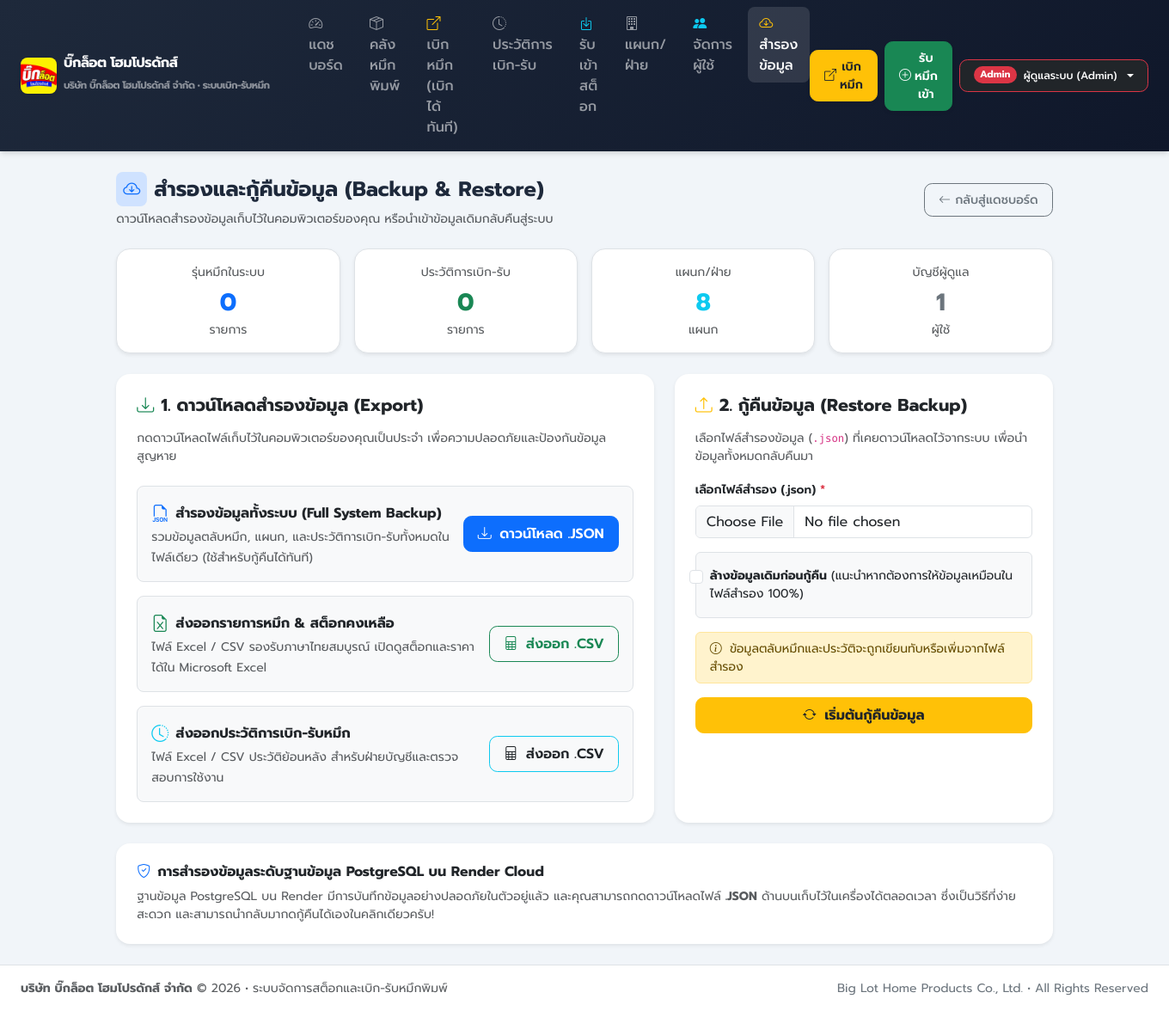
After one commit to punnoiizeiei/stock-management, a Laravel app: page /backup in a window 1360 px wide. The commit adds this page. Shown: the whole page at 86% size. Run offline with Laravel 12, Linux system fonts and the light colour scheme; a user stored in the database is signed in; data comes from the database, SQL or seed files in the repository.

Commit message:
Add One-Click Backup and Restore feature for admin

```diff
--- /dev/null
+++ b/app/Http/Controllers/BackupController.php
@@ -0,0 +1,245 @@
+<?php
+
+namespace App\Http\Controllers;
+
+use App\Models\Department;
+use App\Models\Ink;
+use App\Models\InkTransaction;
+use App\Models\User;
+use Carbon\Carbon;
+use Illuminate\Http\RedirectResponse;
+use Illuminate\Http\Request;
+use Illuminate\Support\Facades\DB;
+use Illuminate\View\View;
+use Symfony\Component\HttpFoundation\StreamedResponse;
+
+class BackupController extends Controller
+{
+    public function index(): View
+    {
+        $totalInks = Ink::count();
+        $totalTransactions = InkTransaction::count();
+        $totalDepartments = Department::count();
+        $totalUsers = User::count();
+
+        return view('backup.index', compact('totalInks', 'totalTransactions', 'totalDepartments', 'totalUsers'));
+    }
+
+    /**
+     * Download a complete JSON backup of the database
+     */
+    public function exportJson(): StreamedResponse
+    {
+        $fileName = 'backup_stock_biglot_'.now()->format('Y-m-d_His').'.json';
+
+        $data = [
+            'app' => 'Big Lot Home Products - Ink Stock Management',
+            'exported_at' => now()->toIso8601String(),
+            'version' => '1.0',
+            'departments' => Department::all()->toArray(),
+            'inks' => Ink::all()->toArray(),
+            'transactions' => InkTransaction::all()->toArray(),
+        ];
+
+        return response()->streamDownload(function () use ($data) {
+            echo json_encode($data, JSON_PRETTY_PRINT | JSON_UNESCAPED_UNICODE);
+        }, $fileName, [
+            'Content-Type' => 'application/json',
+        ]);
+    }
+
+    /**
+     * Export Ink Catalog as CSV (compatible with Microsoft Excel)
+     */
+    public function exportInksCsv(): StreamedResponse
+    {
+        $fileName = 'inks_catalog_'.now()->format('Y-m-d').'.csv';
+
+        $inks = Ink::orderBy('brand')->orderBy('model')->get();
+
+        return response()->streamDownload(function () use ($inks) {
+            $handle = fopen('php://output', 'w');
+            // UTF-8 BOM for Microsoft Excel Thai language compatibility
+            fwrite($handle, "\xEF\xBB\xBF");
+
+            // Header row
+            fputcsv($handle, [
+                'รหัสหมึก',
+                'ยี่ห้อ (Brand)',
+                'รุ่นหมึก (Model)',
+                'ชื่อเต็ม',
+                'สี (Color)',
+                'ประเภท',
+                'หน่วยนับ',
+                'คงเหลือปัจจุบัน',
+                'จุดเตือนขั้นต่ำ',
+                'สถานที่จัดเก็บ',
+                'เครื่องพิมพ์ที่รองรับ',
+                'ราคาต่อหน่วย (บาท)',
+                'หมายเหตุ',
+            ]);
+
+            foreach ($inks as $i) {
+                fputcsv($handle, [
+                    $i->code,
+                    $i->brand,
+                    $i->model,
+                    $i->name,
+                    $i->color,
+                    $i->type,
+                    $i->unit,
+                    $i->current_stock,
+                    $i->min_stock,
+                    $i->location,
+                    $i->compatible_printers,
+                    $i->price_per_unit,
+                    $i->notes,
+                ]);
+            }
+
+            fclose($handle);
+        }, $fileName, [
+            'Content-Type' => 'text/csv; charset=UTF-8',
+        ]);
+    }
+
+    /**
+     * Export Transaction History as CSV (compatible with Microsoft Excel)
+     */
+    public function exportTransactionsCsv(): StreamedResponse
+    {
+        $fileName = 'transactions_history_'.now()->format('Y-m-d').'.csv';
+
+        $transactions = InkTransaction::with('ink')->orderBy('action_date', 'desc')->orderBy('id', 'desc')->get();
+
+        return response()->streamDownload(function () use ($transactions) {
+            $handle = fopen('php://output', 'w');
+            // UTF-8 BOM for Microsoft Excel Thai language compatibility
+            fwrite($handle, "\xEF\xBB\xBF");
+
+            // Header row
+            fputcsv($handle, [
+                'วันที่ทำรายการ',
+                'เลขที่เอกสาร',
+                'ประเภทรายการ',
+                'รหัสหมึก',
+                'ยี่ห้อ/รุ่น',
+                'สี',
+                'จำนวน',
+                'หน่วยนับ',
+                'สต็อกก่อนหน้า',
+                'สต็อกหลังทำรายการ',
+                'ชื่อผู้ทำรายการ',
+                'แผนก/ฝ่าย',
+                'เครื่องพิมพ์/จุดติดตั้ง',
+                'เลขที่อ้างอิง/PO',
+                'หมายเหตุ',
+            ]);
+
+            foreach ($transactions as $tx) {
+                fputcsv($handle, [
+                    $tx->action_date ? Carbon::parse($tx->action_date)->format('Y-m-d') : '',
+                    $tx->transaction_code,
+                    $tx->type_label,
+                    $tx->ink->code ?? '',
+                    ($tx->ink->brand ?? '').' '.($tx->ink->model ?? ''),
+                    $tx->ink->color ?? '',
+                    $tx->quantity,
+                    $tx->ink->unit ?? 'ตลับ',
+                    $tx->stock_before,
+                    $tx->stock_after,
+                    $tx->person_name,
+                    $tx->department_name,
+                    $tx->printer_target,
+                    $tx->reference_no,
+                    $tx->notes,
+                ]);
+            }
+
+            fclose($handle);
+        }, $fileName, [
+            'Content-Type' => 'text/csv; charset=UTF-8',
+        ]);
+    }
+
+    /**
+     * Restore database from an uploaded JSON backup file
+     */
+    public function restore(Request $request): RedirectResponse
+    {
+        $request->validate([
+            'backup_file' => 'required|file|mimes:json,txt|max:10240',
+        ]);
+
+        $content = file_get_contents($request->file('backup_file')->getRealPath());
+        $data = json_decode($content, true);
+
+        if (! is_array($data) || (! isset($data['inks']) && ! isset($data['departments']))) {
+            return back()->with('error', 'ไฟล์ข้อมูลสำรองไม่ถูกต้อง กรุณาใช้ไฟล์ JSON ที่ดาวน์โหลดจากระบบนี้เท่านั้น');
+        }
+
+        try {
+            DB::transaction(function () use ($data, $request) {
+                // If clean restore requested, clear existing transactions & inks
+                if ($request->boolean('clean_restore')) {
+                    $driver = DB::getDriverName();
+                    if ($driver === 'pgsql') {
+                        DB::statement('TRUNCATE TABLE ink_transactions, inks RESTART IDENTITY CASCADE');
+                    } else {
+                        InkTransaction::query()->delete();
+                        Ink::query()->delete();
+                    }
+                }
+
+                // 1. Restore Departments
+                if (! empty($data['departments']) && is_array($data['departments'])) {
+                    foreach ($data['departments'] as $d) {
+                        Department::updateOrCreate(
+                            ['name' => $d['name']],
+                            [
+                                'code' => $d['code'] ?? null,
+                                'contact_person' => $d['contact_person'] ?? null,
+                            ]
+                        );
+                    }
+                }
+
+                // 2. Restore Inks
+                $inkIdMap = [];
+                if (! empty($data['inks']) && is_array($data['inks'])) {
+                    foreach ($data['inks'] as $i) {
+                        $oldId = $i['id'] ?? null;
+                        unset($i['id'], $i['created_at'], $i['updated_at']);
+
+                        $ink = Ink::updateOrCreate(
+                            ['code' => $i['code']],
+                            $i
+                        );
+
+                        if ($oldId) {
+                            $inkIdMap[$oldId] = $ink->id;
+                        }
+                    }
+                }
+
+                // 3. Restore Transactions
+                if (! empty($data['transactions']) && is_array($data['transactions'])) {
+                    foreach ($data['transactions'] as $tx) {
+                        $targetInkId = $inkIdMap[$tx['ink_id']] ?? $tx['ink_id'];
+                        unset($tx['id'], $tx['created_at'], $tx['updated_at']);
+                        $tx['ink_id'] = $targetInkId;
+
+                        InkTransaction::updateOrCreate(
+                            ['transaction_code' => $tx['transaction_code']],
+                            $tx
+                        );
+                    }
+                }
+            });
+
+            return redirect()->route('backup.index')->with('success', 'กู้คืนข้อมูลจากไฟล์สำรองสำเร็จเรียบร้อยแล้ว!');
+        } catch (\Exception $e) {
+            return back()->with('error', 'เกิดข้อผิดพลาดในการกู้คืนข้อมูล: '.$e->getMessage());
+        }
+    }
+}
--- /dev/null
+++ b/resources/views/backup/index.blade.php
@@ -0,0 +1,192 @@
+@extends('layouts.app')
+
+@section('title', 'สำรองและกู้คืนข้อมูล (Backup & Restore)')
+
+@section('content')
+<div class="row justify-content-center">
+    <div class="col-lg-10">
+        <!-- Header -->
+        <div class="d-flex align-items-center justify-content-between mb-4">
+            <div>
+                <h4 class="fw-bold mb-1 d-flex align-items-center gap-2">
+                    <span class="p-2 bg-primary-subtle text-primary rounded-3 d-inline-flex">
+                        <i class="bi bi-cloud-arrow-down fs-5"></i>
+                    </span>
+                    สำรองและกู้คืนข้อมูล (Backup & Restore)
+                </h4>
+                <p class="text-muted small mb-0">ดาวน์โหลดสำรองข้อมูลเก็บไว้ในคอมพิวเตอร์ของคุณ หรือนำเข้าข้อมูลเดิมกลับคืนสู่ระบบ</p>
+            </div>
+            <a href="{{ route('dashboard') }}" class="btn btn-outline-secondary btn-sm">
+                <i class="bi bi-arrow-left"></i> กลับสู่แดชบอร์ด
+            </a>
+        </div>
+
+        <!-- Current Database Summary -->
+        <div class="row g-3 mb-4">
+            <div class="col-6 col-md-3">
+                <div class="card p-3 bg-white border shadow-sm text-center">
+                    <div class="text-muted small">รุ่นหมึกในระบบ</div>
+                    <div class="fs-3 fw-bold text-primary mt-1">{{ number_format($totalInks) }}</div>
+                    <small class="text-muted">รายการ</small>
+                </div>
+            </div>
+            <div class="col-6 col-md-3">
+                <div class="card p-3 bg-white border shadow-sm text-center">
+                    <div class="text-muted small">ประวัติการเบิก-รับ</div>
+                    <div class="fs-3 fw-bold text-success mt-1">{{ number_format($totalTransactions) }}</div>
+                    <small class="text-muted">รายการ</small>
+                </div>
+            </div>
+            <div class="col-6 col-md-3">
+                <div class="card p-3 bg-white border shadow-sm text-center">
+                    <div class="text-muted small">แผนก/ฝ่าย</div>
+                    <div class="fs-3 fw-bold text-info mt-1">{{ number_format($totalDepartments) }}</div>
+                    <small class="text-muted">แผนก</small>
+                </div>
+            </div>
+            <div class="col-6 col-md-3">
+                <div class="card p-3 bg-white border shadow-sm text-center">
+                    <div class="text-muted small">บัญชีผู้ดูแล</div>
+                    <div class="fs-3 fw-bold text-secondary mt-1">{{ number_format($totalUsers) }}</div>
+                    <small class="text-muted">ผู้ใช้</small>
+                </div>
+            </div>
+        </div>
+
+        <div class="row g-4 mb-4">
+            <!-- 1. Download Backup Section -->
+            <div class="col-lg-7">
+                <div class="card bg-white p-4 shadow-sm h-100">
+                    <h5 class="fw-bold mb-3 d-flex align-items-center gap-2 text-dark">
+                        <i class="bi bi-download text-success"></i>
+                        1. ดาวน์โหลดสำรองข้อมูล (Export)
+                    </h5>
+                    <p class="text-muted small mb-4">
+                        กดดาวน์โหลดไฟล์เก็บไว้ในคอมพิวเตอร์ของคุณเป็นประจำ เพื่อความปลอดภัยและป้องกันข้อมูลสูญหาย
+                    </p>
+
+                    <div class="d-flex flex-column gap-3">
+                        <!-- Full JSON Backup -->
+                        <div class="p-3 bg-light rounded-3 border d-flex flex-column flex-sm-row justify-content-between align-items-sm-center gap-3">
+                            <div>
+                                <div class="fw-bold text-dark d-flex align-items-center gap-2">
+                                    <i class="bi bi-filetype-json text-primary fs-5"></i>
+                                    สำรองข้อมูลทั้งระบบ (Full System Backup)
+                                </div>
+                                <small class="text-muted">รวมข้อมูลตลับหมึก, แผนก, และประวัติการเบิก-รับทั้งหมดในไฟล์เดียว (ใช้สำหรับกู้คืนได้ทันที)</small>
+                            </div>
+                            <a href="{{ route('backup.export_json') }}" class="btn btn-primary fw-semibold px-3 text-nowrap">
+                                <i class="bi bi-download me-1"></i> ดาวน์โหลด .JSON
+                            </a>
+                        </div>
+
+                        <!-- Inks CSV for Excel -->
+                        <div class="p-3 bg-light rounded-3 border d-flex flex-column flex-sm-row justify-content-between align-items-sm-center gap-3">
+                            <div>
+                                <div class="fw-bold text-dark d-flex align-items-center gap-2">
+                                    <i class="bi bi-file-earmark-excel text-success fs-5"></i>
+                                    ส่งออกรายการหมึก & สต็อกคงเหลือ
+                                </div>
+                                <small class="text-muted">ไฟล์ Excel / CSV รองรับภาษาไทยสมบูรณ์ เปิดดูสต็อกและราคาได้ใน Microsoft Excel</small>
+                            </div>
+                            <a href="{{ route('backup.export_inks_csv') }}" class="btn btn-outline-success fw-semibold px-3 text-nowrap">
+                                <i class="bi bi-file-spreadsheet me-1"></i> ส่งออก .CSV
+                            </a>
+                        </div>
+
+                        <!-- Transactions CSV for Excel -->
+                        <div class="p-3 bg-light rounded-3 border d-flex flex-column flex-sm-row justify-content-between align-items-sm-center gap-3">
+                            <div>
+                                <div class="fw-bold text-dark d-flex align-items-center gap-2">
+                                    <i class="bi bi-clock-history text-info fs-5"></i>
+                                    ส่งออกประวัติการเบิก-รับหมึก
+                                </div>
+                                <small class="text-muted">ไฟล์ Excel / CSV ประวัติย้อนหลัง สำหรับฝ่ายบัญชีและตรวจสอบการใช้งาน</small>
+                            </div>
+                            <a href="{{ route('backup.export_transactions_csv') }}" class="btn btn-outline-info text-dark fw-semibold px-3 text-nowrap">
+                                <i class="bi bi-file-spreadsheet me-1"></i> ส่งออก .CSV
+                            </a>
+                        </div>
+                    </div>
+                </div>
+            </div>
+
+            <!-- 2. Restore Backup Section -->
+            <div class="col-lg-5">
+                <div class="card bg-white p-4 shadow-sm h-100">
+                    <h5 class="fw-bold mb-3 d-flex align-items-center gap-2 text-dark">
+                        <i class="bi bi-upload text-warning"></i>
+                        2. กู้คืนข้อมูล (Restore Backup)
+                    </h5>
+                    <p class="text-muted small mb-3">
+                        เลือกไฟล์สำรองข้อมูล (<code>.json</code>) ที่เคยดาวน์โหลดไว้จากระบบ เพื่อนำข้อมูลทั้งหมดกลับคืนมา
+                    </p>
+
+                    <form action="{{ route('backup.restore') }}" method="POST" enctype="multipart/form-data" id="restoreForm">
+                        @csrf
+                        <div class="mb-3">
+                            <label class="form-label fw-semibold small">เลือกไฟล์สำรอง (.json) <span class="text-danger">*</span></label>
+                            <input type="file" name="backup_file" accept=".json,.txt" class="form-control" required>
+                        </div>
+
+                        <div class="form-check bg-light p-3 rounded-2 border mb-3">
+                            <input class="form-check-input" type="checkbox" name="clean_restore" value="1" id="cleanRestoreCheck">
+                            <label class="form-check-label small text-dark" for="cleanRestoreCheck">
+                                <strong>ล้างข้อมูลเดิมก่อนกู้คืน</strong> (แนะนำหากต้องการให้ข้อมูลเหมือนในไฟล์สำรอง 100%)
+                            </label>
+                        </div>
+
+                        <div class="alert alert-warning py-2 px-3 small mb-3">
+                            <i class="bi bi-info-circle me-1"></i> ข้อมูลตลับหมึกและประวัติจะถูกเขียนทับหรือเพิ่มจากไฟล์สำรอง
+                        </div>
+
+                        <button type="button" class="btn btn-warning text-dark fw-bold w-100" data-bs-toggle="modal" data-bs-target="#confirmRestoreModal">
+                            <i class="bi bi-arrow-repeat me-1"></i> เริ่มต้นกู้คืนข้อมูล
+                        </button>
+                    </form>
+                </div>
+            </div>
+        </div>
+
+        <!-- PostgreSQL Direct Backup Guide -->
+        <div class="card bg-white p-4 shadow-sm">
+            <h6 class="fw-bold mb-2 d-flex align-items-center gap-2 text-dark">
+                <i class="bi bi-shield-check text-primary"></i>
+                การสำรองข้อมูลระดับฐานข้อมูล PostgreSQL บน Render Cloud
+            </h6>
+            <p class="text-muted small mb-0">
+                ฐานข้อมูล PostgreSQL บน Render มีการบันทึกข้อมูลอย่างปลอดภัยในตัวอยู่แล้ว และคุณสามารถกดดาวน์โหลดไฟล์ <strong>.JSON</strong> ด้านบนเก็บไว้ในเครื่องได้ตลอดเวลา ซึ่งเป็นวิธีที่ง่าย สะดวก และสามารถนำกลับมากดกู้คืนได้เองในคลิกเดียวครับ!
+            </p>
+        </div>
+    </div>
+</div>
+
+<!-- Modal: Confirm Restore -->
+<div class="modal fade" id="confirmRestoreModal" tabindex="-1" aria-hidden="true">
+    <div class="modal-dialog modal-dialog-centered">
+        <div class="modal-content border-0 shadow-lg">
+            <div class="modal-header bg-warning-subtle text-dark border-0 py-3">
+                <h5 class="modal-title fw-bold d-flex align-items-center gap-2">
+                    <i class="bi bi-exclamation-triangle-fill text-warning fs-4"></i>
+                    ยืนยันการกู้คืนข้อมูลสำรอง
+                </h5>
+                <button type="button" class="btn-close" data-bs-dismiss="modal" aria-label="Close"></button>
+            </div>
+            <div class="modal-body p-4">
+                <p class="text-dark small mb-3">
+                    คุณแน่ใจหรือไม่ว่าต้องการนำเข้าข้อมูลจากไฟล์สำรองนี้? ระบบจะทำการอัปเดตข้อมูลตลับหมึกและประวัติการเบิก-รับตามข้อมูลในไฟล์สำรอง
+                </p>
+                <div class="alert alert-secondary py-2 px-3 small mb-0">
+                    กรุณาตรวจสอบให้แน่ใจว่าเป็นไฟล์ <code>.json</code> ที่ถูกต้อง
+                </div>
+            </div>
+            <div class="modal-footer border-0 pt-0 px-4 pb-4">
+                <button type="button" class="btn btn-outline-secondary px-3" data-bs-dismiss="modal">ยกเลิก</button>
+                <button type="button" class="btn btn-warning text-dark fw-bold px-4" onclick="document.getElementById('restoreForm').submit();">
+                    <i class="bi bi-check2-circle me-1"></i> ยืนยันการกู้คืน
+                </button>
+            </div>
+        </div>
+    </div>
+</div>
+@endsection
--- a/resources/views/layouts/app.blade.php
+++ b/resources/views/layouts/app.blade.php
@@ -182,6 +182,11 @@
                                 <i class="bi bi-people-fill text-info me-1"></i> จัดการผู้ใช้
                             </a>
                         </li>
+                        <li class="nav-item">
+                            <a class="nav-link {{ request()->routeIs('backup.*') ? 'active' : '' }}" href="{{ route('backup.index') }}">
+                                <i class="bi bi-cloud-arrow-down text-warning me-1"></i> สำรองข้อมูล
+                            </a>
+                        </li>
                     @endif
                 </ul>
 
@@ -230,6 +235,11 @@
                                 <li>
                                     <a class="dropdown-item rounded-2 py-2 small" href="{{ route('users.index') }}">
                                         <i class="bi bi-people-fill me-2 text-primary"></i> จัดการผู้ใช้งาน
+                                    </a>
+                                </li>
+                                <li>
+                                    <a class="dropdown-item rounded-2 py-2 small" href="{{ route('backup.index') }}">
+                                        <i class="bi bi-cloud-arrow-down me-2 text-warning"></i> สำรอง & กู้คืนข้อมูล
                                     </a>
                                 </li>
                                 <li><hr class="dropdown-divider"></li>
--- a/routes/web.php
+++ b/routes/web.php
@@ -1,6 +1,7 @@
 <?php
 
 use App\Http\Controllers\AuthController;
+use App\Http\Controllers\BackupController;
 use App\Http\Controllers\DashboardController;
 use App\Http\Controllers\DepartmentController;
 use App\Http\Controllers\InkController;
@@ -62,6 +63,13 @@ Route::middleware('admin')->group(function () {
 
     // Admin Users Management
     Route::resource('users', UserController::class)->except(['create', 'edit', 'show']);
+
+    // Backup & Restore (สำรองและกู้คืนข้อมูล)
+    Route::get('/backup', [BackupController::class, 'index'])->name('backup.index');
+    Route::get('/backup/export-json', [BackupController::class, 'exportJson'])->name('backup.export_json');
+    Route::get('/backup/export-inks-csv', [BackupController::class, 'exportInksCsv'])->name('backup.export_inks_csv');
+    Route::get('/backup/export-transactions-csv', [BackupController::class, 'exportTransactionsCsv'])->name('backup.export_transactions_csv');
+    Route::post('/backup/restore', [BackupController::class, 'restore'])->name('backup.restore');
 });
 
 // View Specific Ink & Slips (placed after specific routes)
```
Also changed, not shown: tests/Feature/InkStockFeatureTest.php (+13 -0 lines).
